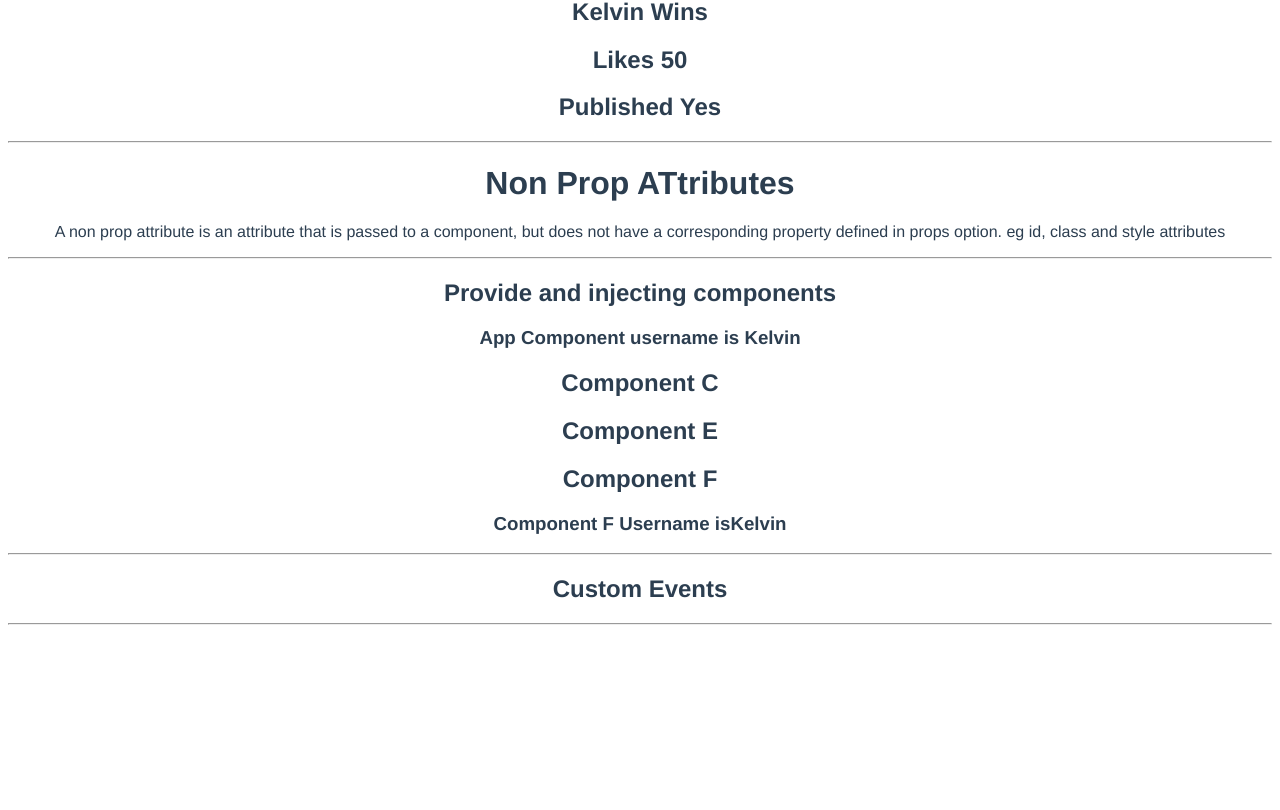
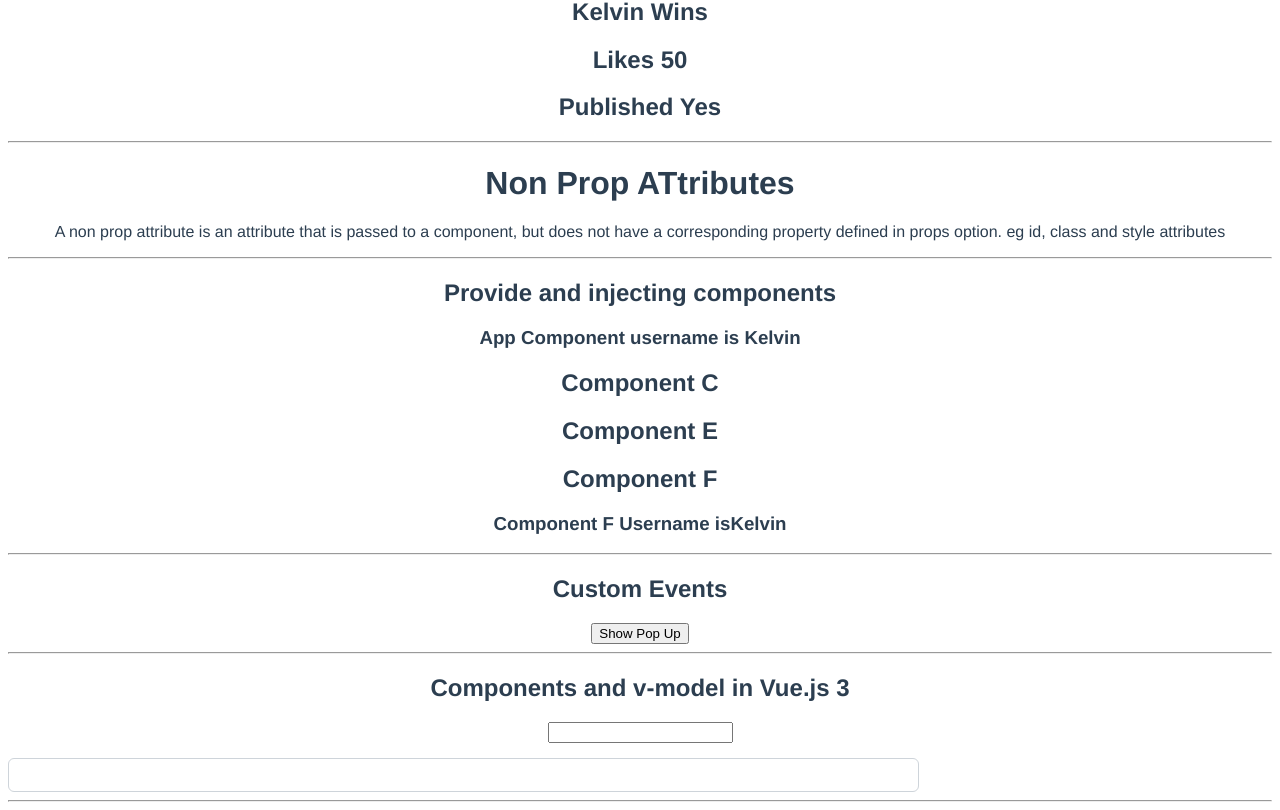
Before and after one commit to OzzayNetwork/vue-components-hello-world, a Vue app: page / in a window 1280 px wide. Shown: the part 254-1064 px from the top of the page. Before the commit the page ends 887 px from the top, so only its background shows below. Built offline with nearby package versions, Linux system fonts and the light colour scheme.

Commit message:
kelvin: Components and v-model in Vue.js 3 has started

```diff
--- a/src/App.vue
+++ b/src/App.vue
@@ -12,10 +12,18 @@
   <h2>Provide and injecting components</h2>
   <h3>App Component username is {{ myName }}</h3>
   <ComponentC/>
+
   <hr>
 
   <h2>Custom Events</h2>
+  <button @click="showPopup=true">Show Pop Up</button>
+  <PopupComponent v-show="showPopup" @close="closePopup" />
   <hr/>
+    <h2>Components and v-model in Vue.js 3</h2>
+    <input type="text" v-model="newName">
+
+    <InputComponet/>
+  <hr>
 
 </template>
 
@@ -23,6 +31,8 @@
 import Article from './components/Article.vue';
 import GreetComponent from './components/Great.vue';
 import ComponentC from  './components/ComponentC.vue'
+import PopupComponent from  './components/Popup.vue'
+import InputComponet from './components/Input.vue'
 
 
 export default {
@@ -30,7 +40,9 @@ export default {
   components:{
     GreetComponent,
     Article,
-    ComponentC
+    ComponentC,
+    PopupComponent,
+    InputComponet
   },
 
   //this enables us to share data across several leveles of components
@@ -45,7 +57,15 @@ export default {
     return{
       name:"kelvin",
       channel:'Brighter Monday',
-      myName:'Kelvin'
+      myName:'Kelvin',
+      showPopup:false,
+      newName:''
+    }
+  },
+  methods:{
+    closePopup(name){
+      this.showPopup=false
+      console.log('name',name)
     }
   }
 
--- /dev/null
+++ b/src/components/Input.vue
@@ -0,0 +1,42 @@
+<template>
+    <div>
+        <input type="text">
+
+    </div>
+</template>
+
+<script>
+    export default {
+        name:'InputComponet'
+    }
+</script>
+
+<style scoped>
+    .custom-file, .custom-select, .form-control, .form-select, input {
+    color: #283c50;
+    padding: 12px 15px;
+    border-color: #e5e7eb;
+    border-radius: 5px;
+}
+
+input{
+    margin-top: 15px;
+    display: block;
+    width: 70%;
+    padding: .375rem .75rem;
+    font-size: .845rem;
+    font-weight: 400;
+    line-height: 1.5;
+    color: #212529;
+    background-color: #fff;
+    background-clip: padding-box;
+    border: 1px solid #ced4da;
+    -webkit-appearance: none;
+    -moz-appearance: none;
+    appearance: none;
+    border-radius: .375rem;
+    transition: border-color .15s ease, box-shadow .15s ease;
+}
+
+
+</style>
--- a/src/components/Popup.vue
+++ b/src/components/Popup.vue
@@ -1,13 +1,31 @@
 <template>
     <div>
         <p>This is a Pop up</p>
+        <input type="text" v-model="name" />
+        <button @click="$emit('close', name)">Close Popup</button>
 
     </div>
 </template>
 
 <script>
     export default {
-        name:'PopupComponent'
+        name:'PopupComponent',
+
+        // emits items from child to parent component
+        emits:{
+            close: (name)=>{
+                if(!name){
+                    return false
+                } else{
+                    return true
+                }
+            }
+        },
+        data(){
+            return{
+                name:''
+            }
+        }
     }
 </script>
 
```
